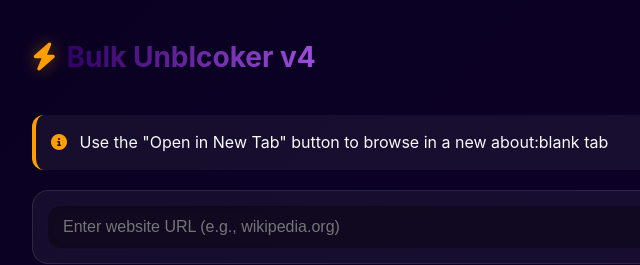
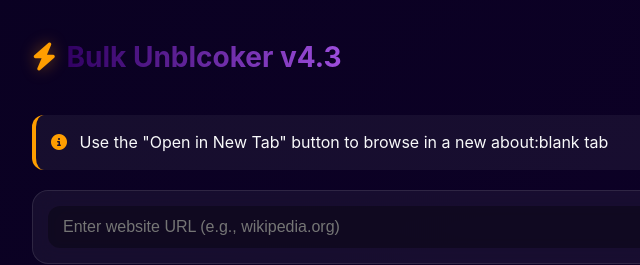
Before and after one commit to jokiller1011/Bulk-Unblocker-v4, a plain HTML site: page index.html in a window 1280 px wide. Shown: the top 265 px of the page, 28-668 px from the left. Drawn offline with Linux system fonts and the light colour scheme.

Commit message:
Update logo text to Bulk Unblocker v4.3

```diff
--- a/index.html
+++ b/index.html
@@ -378,7 +378,7 @@
         <header>
             <a href="#" class="logo" id="home-link">
                 <i class="fas fa-bolt logo-icon"></i>
-                <span class="logo-text">Bulk Unblcoker v4</span>
+                <span class="logo-text">Bulk Unblcoker v4.3</span>
             </a>
             <button class="settings-btn" id="settings-btn">
                 <i class="fas fa-cog"></i> Settings
```
